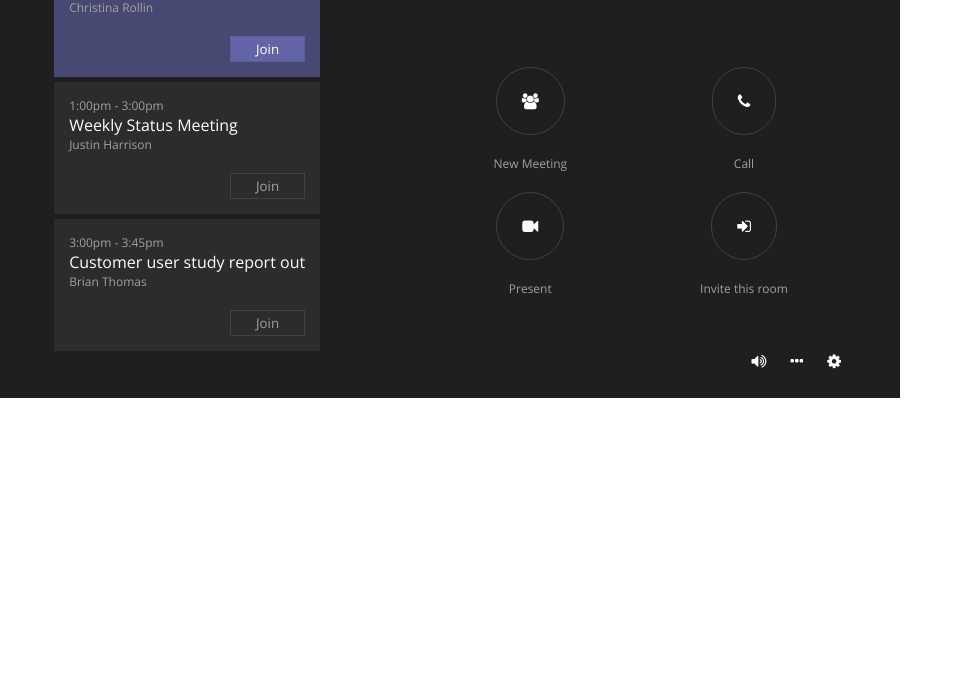
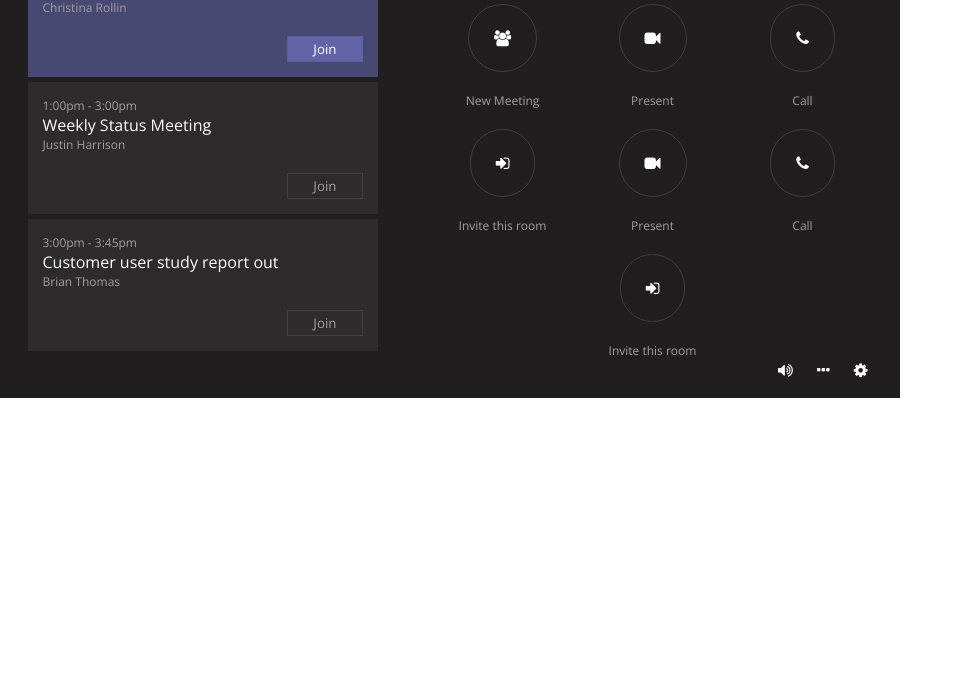
Before and after one commit to silviyaboteva/SASS-tasks, a website: page index.html in a window 1280 px wide. Shown: the part 102-800 px from the top of the page, without its empty margins (0-963 px from the left). Drawn offline with nearby package versions, Linux system fonts and the light colour scheme.

Commit message:
change flexbox to fit multiple items

```diff
--- a/index.html
+++ b/index.html
@@ -9,7 +9,7 @@
 
 <body>
   <div class="main-container">
-    <div class="section-meetings">
+    <div class="section-side">
       <div class="meeting active">
         <div class="meeting-info">
           <span>12:00pm - 1:00pm</span>
@@ -35,28 +35,42 @@
         <input type="button" value="Join"/>
       </div>
     </div>
-    <div class="section-options">
+    <div class="section-main">
       <div class="clock">
         <p>12:05 PM</p>
         <div>Conference Room 1246</div>
         <div>555-555-1706</div>
       </div>
-      <div class="meeting-options">
+      <div class="options-section">
+        <div class="options">
           <div class="option">
             <i class="fa fa-users"></i>
             <div>New Meeting</div>
+          </div>
+          <div class="option">
+            <i class="fa fa-video-camera"></i>
+            <div>Present</div>
           </div>
           <div class="option">
             <i class="fa fa-phone"></i>
             <div>Call</div>
           </div>
           <div class="option">
+            <i class="fa fa-sign-in"></i>
+            <div>Invite this room</div>
+          </div>
+          <div class="option">
               <i class="fa fa-video-camera"></i>
               <div>Present</div>
             </div>
             <div class="option">
+              <i class="fa fa-phone"></i>
+              <div>Call</div>
+            </div>
+            <div class="option">
               <i class="fa fa-sign-in"></i>
               <div>Invite this room</div>
+            </div>
         </div>
       </div>
       <div class="volume-settings">
--- a/scss/style.scss
+++ b/scss/style.scss
@@ -15,7 +15,8 @@
     justify-content: space-around;
     background-color: $theme-dark;
 
-    .section-meetings {
+    .section-side {
+      flex: 0 1 40%;
 
       .meeting {
         display: flex;
@@ -59,11 +60,8 @@
       }
     }
 
-    .section-options {
-      height: 100%;
-      display: flex;
-      flex-flow: column wrap;
-      justify-content: space-around;
+    .section-main {
+      flex: 0 1 50%;
 
       .clock {
         text-align: right;
@@ -78,12 +76,13 @@
         }
       }
 
-      .meeting-options {
+      .options-section {
+        .options {
           display: flex;
-        flex-wrap: wrap;
+          flex-flow: row wrap;
 
           .option {
-          flex: 0 50%;
+            flex: 1 1 30%;
             text-align: center;
 
             .fa {
@@ -99,6 +98,7 @@
             }
           }
         }
+      }
 
       .volume-settings {
         text-align: right;
```
Also changed, not shown: css/style.css. Lines whose indentation alone changed are shown as unchanged.
